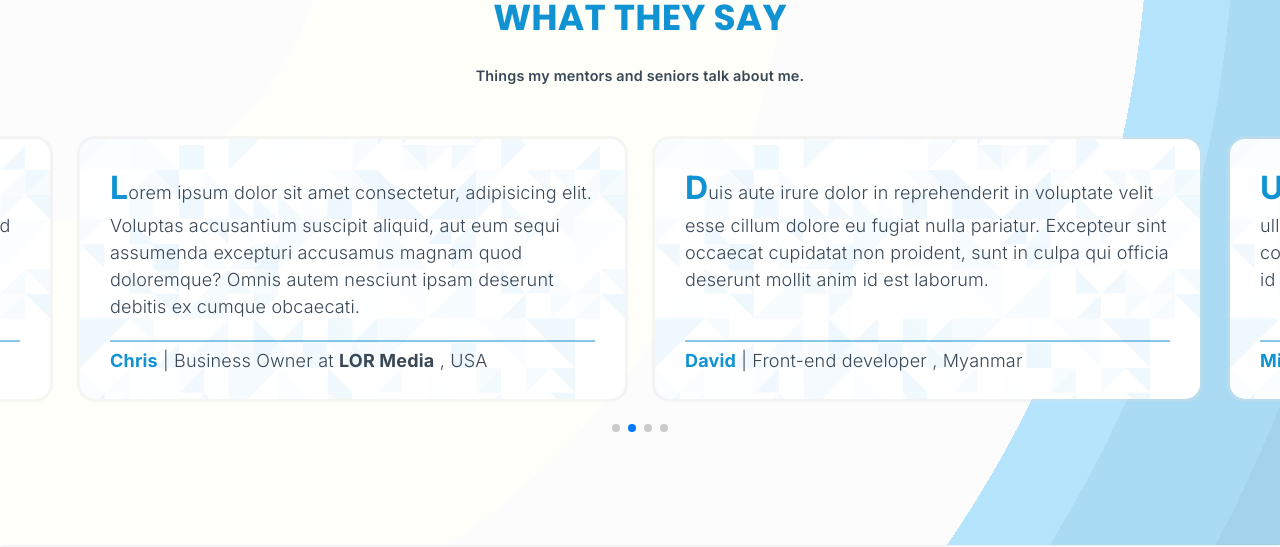
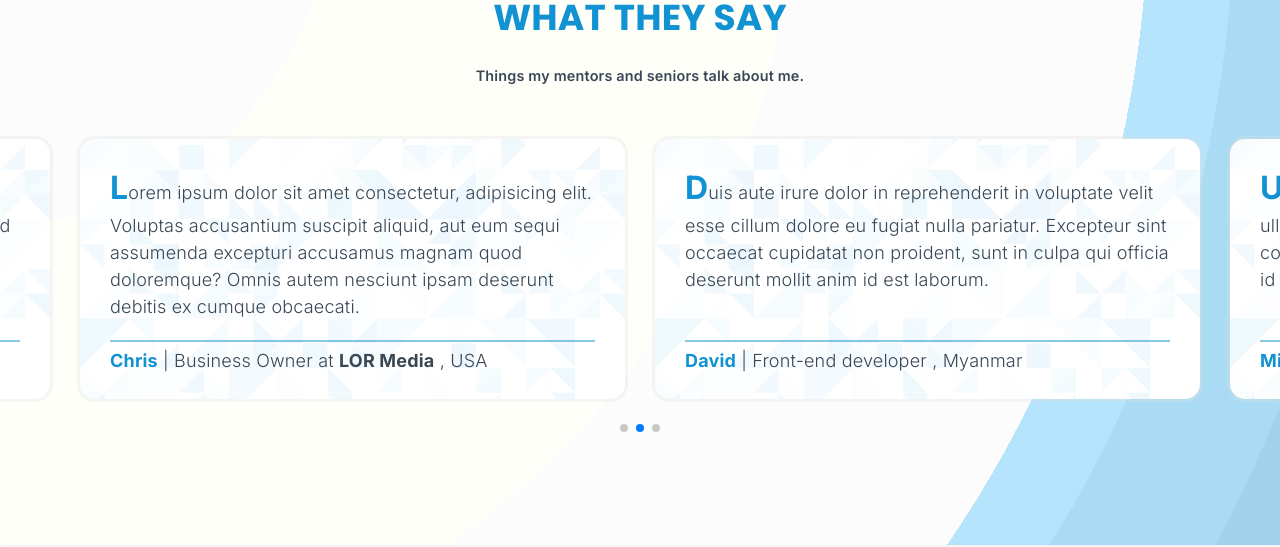
Before and after one commit to T-N9/tn-porfolio-frontend, a React (Create React App) app: page /about in a window 1280 px wide. Shown: the part 4429-4976 px from the top of the page. Built offline with nearby package versions, Linux system fonts and the light colour scheme.

Commit message:
[Testimonial] loop false

```diff
--- a/src/components/Testimonials/index.js
+++ b/src/components/Testimonials/index.js
@@ -65,8 +65,8 @@ const Testimonials = () => {
                 delay: 6000,
                 disableOnInteraction: false,
               }}
-              loop={true}
-              modules={[FreeMode, Pagination , Autoplay]}
+              // loop={true}
+              modules={[FreeMode, Pagination, Autoplay ]}
               className="mySwiper"
               breakpoints={{
                 640: {
```
